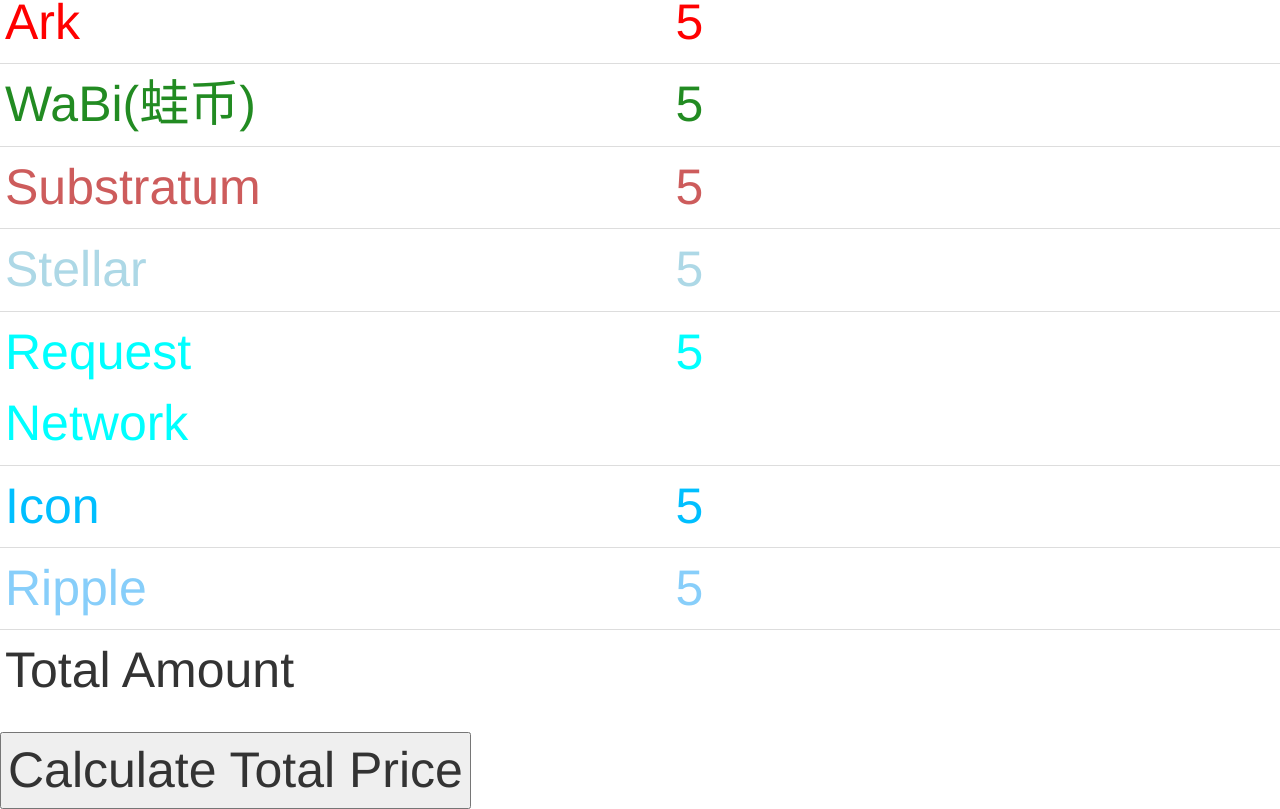
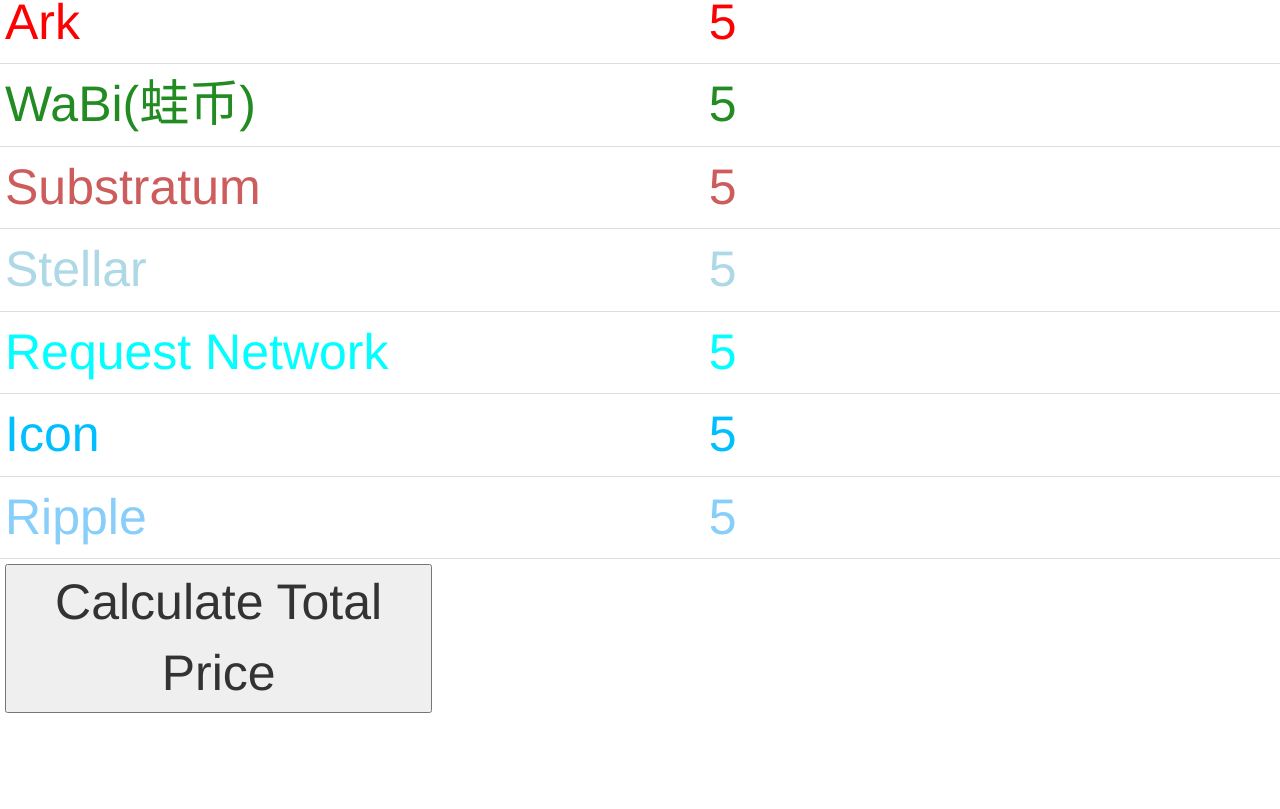
Before and after one commit to AndyUGA/CryptoCurrencyTracker, a plain HTML site: page index.html in a window 1280 px wide. Shown: the part 737-1546 px from the top of the page. After the commit the page ends 1475 px from the top, so only its background shows below. Drawn offline with nearby package versions, Linux system fonts and the light colour scheme; no server answers.

Commit message:
Moved calculate button and changed title

```diff
--- a/index.html
+++ b/index.html
@@ -15,9 +15,10 @@
 <body>
 
     <div ng-app="">
-    <h1> <center> Cryptocurrency Tracker </center></h1>
+    <h1> <center> Personal Cryptocurrency Tracker </center></h1>
 
     <div class = "all">
+    <div class = "table-responsive">
     <table class = "table table-condensed">
 
         <thead>
@@ -223,7 +224,7 @@
             </tr>
 
             <tr>
-                <td> Total Amount </td>
+                <td> <button onclick="myFunction()"> Calculate Total Price</button> </td>
                 <td>
                     <p > </p>
                 </td>
@@ -242,10 +243,10 @@
         </tbody>
 
     </table>
-         <button onclick="myFunction()"> Calculate Total Price</button>
+
         </div>
 
-
+    </div>
 
         </div>
 </body>
```
